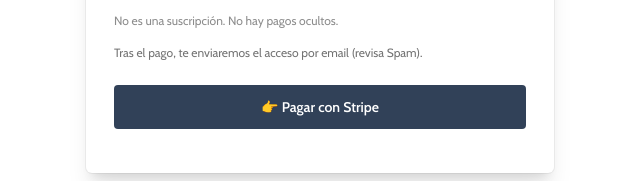
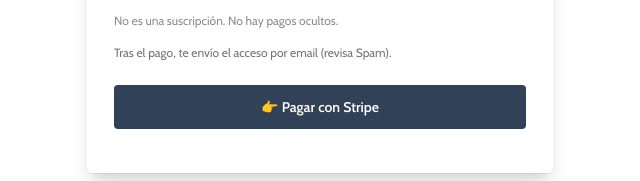
Before and after one commit to Rextimort/gonzalopareja, an Astro site: page /checkout in a window 1280 px wide. Shown: the part 311-492 px from the top of the page, 574-1214 px from the left. Built offline with nearby package versions, Linux system fonts and the light colour scheme; Astro itself is replaced by a stand-in of ours; a web font is replaced by a local one.

Commit message:
Checkout: make post-payment line first person

```diff
--- a/src/pages/checkout.astro
+++ b/src/pages/checkout.astro
@@ -107,7 +107,7 @@
             />
 
             <p class="text-xs text-black/45">No es una suscripción. No hay pagos ocultos.</p>
-            <p class="mt-2 text-xs text-black/55">Tras el pago, te enviaremos el acceso por email (revisa Spam).</p>
+            <p class="mt-2 text-xs text-black/55">Tras el pago, te envío el acceso por email (revisa Spam).</p>
 
             <button
               id="payBtn"
```
